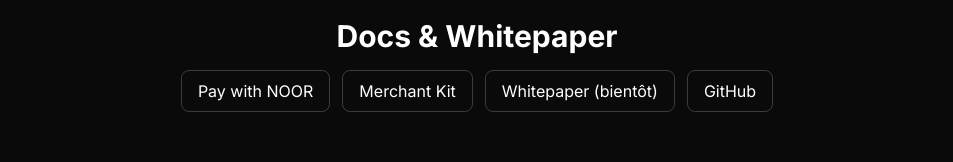
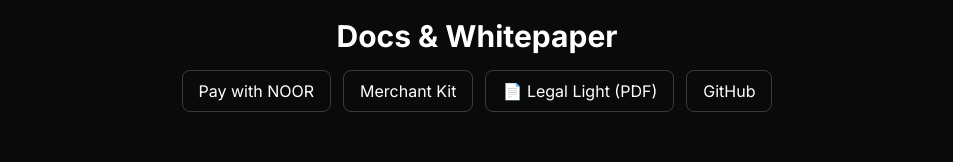
Before and after one commit to noorfinances-eng/noor-pages, a Next.js app: page /fr in a window 1280 px wide. Shown: the part 1600-1762 px from the top of the page, without its empty margins (163-1116 px from the left). Built offline with nearby package versions, Linux system fonts and the light colour scheme.

Commit message:
Update fr.js

```diff
--- a/pages/fr.js
+++ b/pages/fr.js
@@ -73,15 +73,15 @@
       <section id="docs" className="border-t border-white/10 pt-12">
         <div className="max-w-4xl mx-auto text-center">
           <h3 className="text-2xl md:text-3xl font-semibold">Docs & Whitepaper</h3>
-        <div className="mt-4 flex gap-3 justify-center">
+          <div className="mt-4 flex gap-3 justify-center">
             <a className="px-4 py-2 rounded-lg border border-white/20 hover:bg-white/10" href="/pay">
               Pay with NOOR
             </a>
             <a className="px-4 py-2 rounded-lg border border-white/20 hover:bg-white/10" href="/merchant">
               Merchant Kit
             </a>
-            <a className="px-4 py-2 rounded-lg border border-white/20 hover:bg-white/10" href="/docs/whitepaper.pdf">
-              Whitepaper (bientôt)
+            <a className="px-4 py-2 rounded-lg border border-white/20 hover:bg-white/10" href="/docs/NOOR_Legal_Light_2025_FINAL.pdf" target="_blank" rel="noreferrer">
+              📄 Legal Light (PDF)
             </a>
             <a className="px-4 py-2 rounded-lg border border-white/20 hover:bg-white/10" href="https://github.com" target="_blank" rel="noreferrer">
               GitHub
```
